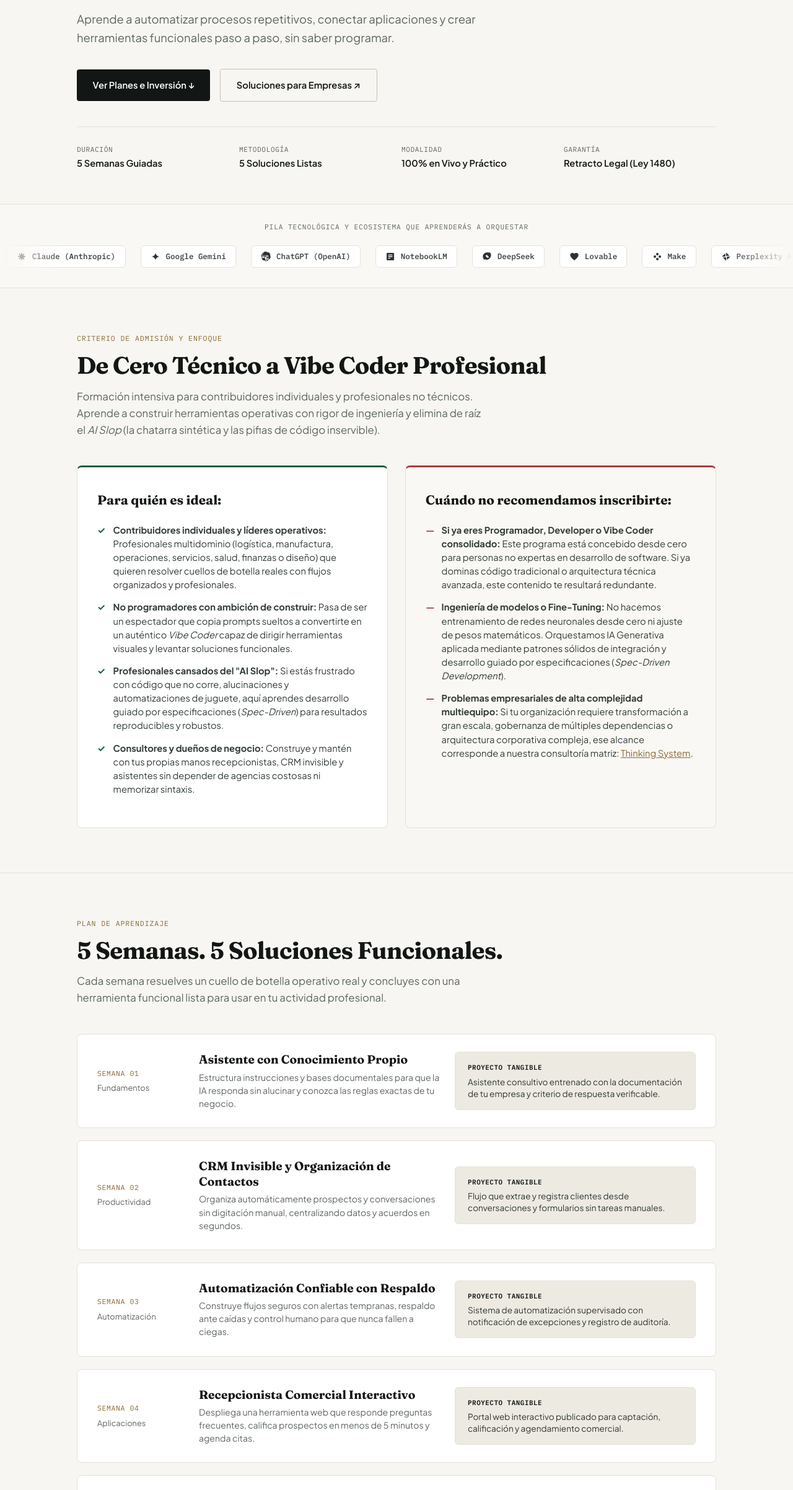
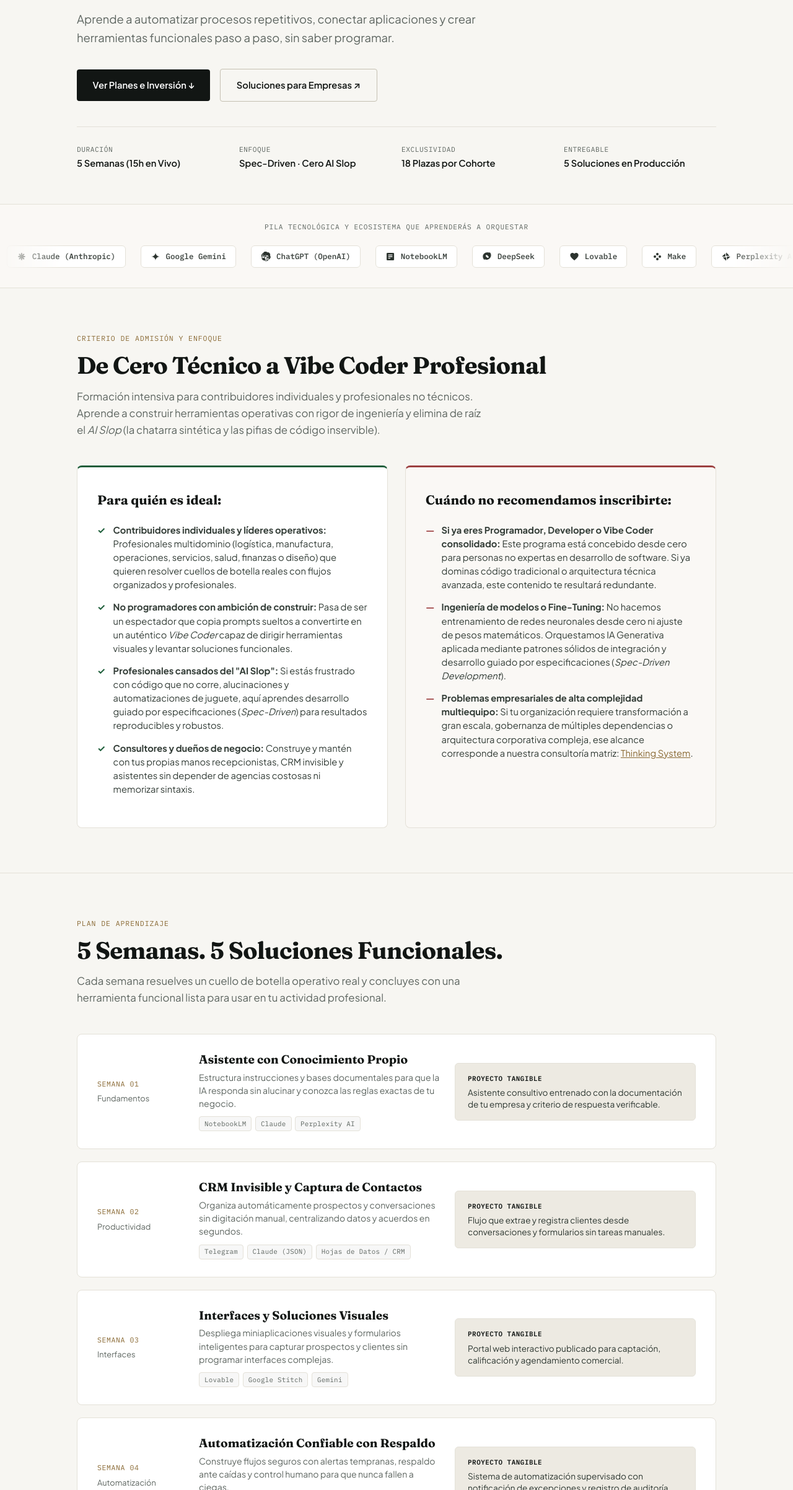
Before and after one commit to willkwolf/automatizar-con-ia-, a plain HTML site: page index.html in a window 1280 px wide. Shown: the part 396-2800 px from the top of the page at 62% size. Drawn offline with Linux system fonts and the light colour scheme.

Commit message:
feat(curriculum): elevate trust badges, detail tools and methodologies in FAQ, and add progressive tech tags

```diff
--- a/index.html
+++ b/index.html
@@ -450,6 +450,33 @@
       color: #2e3832;
       line-height: 1.4;
       display: block;
+    }
+
+    .module-tech-tags {
+      display: flex;
+      flex-wrap: wrap;
+      gap: 0.35rem;
+      margin-top: 0.65rem;
+    }
+
+    .tech-tag {
+      display: inline-flex;
+      align-items: center;
+      gap: 0.25rem;
+      background: rgba(0, 0, 0, 0.03);
+      border: 1px solid var(--border);
+      padding: 0.15rem 0.5rem;
+      border-radius: 4px;
+      font-family: var(--font-mono);
+      font-size: 0.68rem;
+      color: var(--muted);
+      letter-spacing: 0.02em;
+    }
+
+    .tech-tag.advanced {
+      border-color: rgba(197, 160, 89, 0.4);
+      background: rgba(197, 160, 89, 0.1);
+      color: #7d6328;
     }
 
     /* Pricing Section */
@@ -978,19 +1005,19 @@
       <div class="trust-badges">
         <div class="badge-item">
           <span class="badge-label">Duración</span>
-          <span class="badge-value">5 Semanas Guiadas</span>
+          <span class="badge-value">5 Semanas (15h en Vivo)</span>
         </div>
         <div class="badge-item">
-          <span class="badge-label">Metodología</span>
-          <span class="badge-value">5 Soluciones Listas</span>
+          <span class="badge-label">Enfoque</span>
+          <span class="badge-value">Spec-Driven · Cero AI Slop</span>
         </div>
         <div class="badge-item">
-          <span class="badge-label">Modalidad</span>
-          <span class="badge-value">100% en Vivo y Práctico</span>
+          <span class="badge-label">Exclusividad</span>
+          <span class="badge-value">18 Plazas por Cohorte</span>
         </div>
         <div class="badge-item">
-          <span class="badge-label">Garantía</span>
-          <span class="badge-value">Retracto Legal (Ley 1480)</span>
+          <span class="badge-label">Entregable</span>
+          <span class="badge-value">5 Soluciones en Producción</span>
         </div>
       </div>
     </div>
@@ -1138,6 +1165,11 @@
           <div class="module-main">
             <h3>Asistente con Conocimiento Propio</h3>
             <p>Estructura instrucciones y bases documentales para que la IA responda sin alucinar y conozca las reglas exactas de tu negocio.</p>
+            <div class="module-tech-tags">
+              <span class="tech-tag">NotebookLM</span>
+              <span class="tech-tag">Claude</span>
+              <span class="tech-tag">Perplexity AI</span>
+            </div>
           </div>
           <div class="module-deliverable">
             <strong>Proyecto Tangible</strong>
@@ -1151,8 +1183,13 @@
             <span class="module-time">Productividad</span>
           </div>
           <div class="module-main">
-            <h3>CRM Invisible y Organización de Contactos</h3>
+            <h3>CRM Invisible y Captura de Contactos</h3>
             <p>Organiza automáticamente prospectos y conversaciones sin digitación manual, centralizando datos y acuerdos en segundos.</p>
+            <div class="module-tech-tags">
+              <span class="tech-tag">Telegram</span>
+              <span class="tech-tag">Claude (JSON)</span>
+              <span class="tech-tag">Hojas de Datos / CRM</span>
+            </div>
           </div>
           <div class="module-deliverable">
             <strong>Proyecto Tangible</strong>
@@ -1163,11 +1200,36 @@
         <div class="module-item">
           <div class="module-meta">
             <span class="module-number">Semana 03</span>
+            <span class="module-time">Interfaces</span>
+          </div>
+          <div class="module-main">
+            <h3>Interfaces y Soluciones Visuales</h3>
+            <p>Despliega miniaplicaciones visuales y formularios inteligentes para capturar prospectos y clientes sin programar interfaces complejas.</p>
+            <div class="module-tech-tags">
+              <span class="tech-tag">Lovable</span>
+              <span class="tech-tag">Google Stitch</span>
+              <span class="tech-tag">Gemini</span>
+            </div>
+          </div>
+          <div class="module-deliverable">
+            <strong>Proyecto Tangible</strong>
+            <span>Portal web interactivo publicado para captación, calificación y agendamiento comercial.</span>
+          </div>
+        </div>
+
+        <div class="module-item">
+          <div class="module-meta">
+            <span class="module-number">Semana 04</span>
             <span class="module-time">Automatización</span>
           </div>
           <div class="module-main">
             <h3>Automatización Confiable con Respaldo</h3>
             <p>Construye flujos seguros con alertas tempranas, respaldo ante caídas y control humano para que nunca fallen a ciegas.</p>
+            <div class="module-tech-tags">
+              <span class="tech-tag advanced">n8n (Avanzado)</span>
+              <span class="tech-tag advanced">Hostinger VPS</span>
+              <span class="tech-tag">Telegram Alerts</span>
+            </div>
           </div>
           <div class="module-deliverable">
             <strong>Proyecto Tangible</strong>
@@ -1177,27 +1239,18 @@
 
         <div class="module-item">
           <div class="module-meta">
-            <span class="module-number">Semana 04</span>
-            <span class="module-time">Aplicaciones</span>
-          </div>
-          <div class="module-main">
-            <h3>Recepcionista Comercial Interactivo</h3>
-            <p>Despliega una herramienta web que responde preguntas frecuentes, califica prospectos en menos de 5 minutos y agenda citas.</p>
-          </div>
-          <div class="module-deliverable">
-            <strong>Proyecto Tangible</strong>
-            <span>Portal web interactivo publicado para captación, calificación y agendamiento comercial.</span>
-          </div>
-        </div>
-
-        <div class="module-item">
-          <div class="module-meta">
             <span class="module-number">Semana 05</span>
             <span class="module-time">Integración</span>
           </div>
           <div class="module-main">
-            <h3>Equipo de Agentes por Roles Operativos</h3>
+            <h3>Recepcionista & Equipo de Agentes por Rol</h3>
             <p>Configura agentes organizados por funciones de trabajo (recepcionista, asesor y agendador) con derivación estricta a humanos.</p>
+            <div class="module-tech-tags">
+              <span class="tech-tag advanced">n8n</span>
+              <span class="tech-tag advanced">WhatsApp API</span>
+              <span class="tech-tag">Manus / Agentes</span>
+              <span class="tech-tag">Multi-Model</span>
+            </div>
           </div>
           <div class="module-deliverable">
             <strong>Proyecto Tangible</strong>
@@ -1310,17 +1363,27 @@
       <div class="faq-accordion-list">
 
         <details class="faq-accordion">
-          <summary class="faq-summary">¿Qué soluciones exactas construiré durante las 5 semanas?</summary>
+          <summary class="faq-summary">¿Qué herramientas y metodologías aprenderé a lo largo de las 5 semanas?</summary>
           <div class="faq-content">
-            Construirás 5 soluciones operativas basadas en demandas comprobadas de mercado:
-            <ul style="margin: 0.5rem 0 0.5rem 1.25rem; line-height: 1.6;">
-              <li><strong>Asistente con conocimiento propio:</strong> responde con exactitud documental sobre tu negocio sin alucinaciones.</li>
-              <li><strong>CRM invisible:</strong> captura y organiza clientes automáticamente desde conversaciones sin digitación manual.</li>
-              <li><strong>Automatización confiable:</strong> flujos con alertas tempranas, respaldo ante fallos y supervisión humana.</li>
-              <li><strong>Recepcionista comercial:</strong> portal web interactivo que responde preguntas frecuentes, califica prospectos en &lt; 5 minutos y agenda citas.</li>
-              <li><strong>Equipo de agentes por roles:</strong> asistentes coordinados como recepcionista, asesor y agendador con derivación a humanos (*Human-in-the-Loop*).</li>
+            Aprenderás una combinación de <strong>marcos conceptuales de ingeniería</strong> y una <strong>pila de herramientas progresivas</strong>, calibrada para no sobrecargarte desde el inicio:
+            <ul style="margin: 0.6rem 0 0.6rem 1.25rem; line-height: 1.65;">
+              <li><strong>Metodologías de Ingeniería Operativa:</strong>
+                <ul style="margin: 0.35rem 0 0.35rem 1.2rem;">
+                  <li><em>Teoría de Restricciones (TOC / Goldratt):</em> identificación estricta del cuello de botella real de tu operación antes de automatizar, evitando acelerar el caos.</li>
+                  <li><em>Spec-Driven Development:</em> desarrollo guiado por especificaciones claras en lenguaje natural y esquemas JSON, erradicando el <em>AI Slop</em> (chatarra sintética y código roto).</li>
+                  <li><em>Tree of Thoughts (ToT básico):</em> razonamiento estructurado y ramificado para prompts consistentes y toma de decisiones en tareas complejas.</li>
+                  <li><em>Human-in-the-Loop (HITL) y Consenso Multi-Modelo:</em> protocolos de validación cruzada entre modelos (Claude, Gemini, OpenAI) y puntos de aprobación humana antes de acciones críticas.</li>
+                </ul>
+              </li>
+              <li><strong>Pila Tecnológica Progresiva:</strong>
+                <ul style="margin: 0.35rem 0 0.35rem 1.2rem;">
+                  <li><em>Semanas 01 y 02 (Fundamentos y Verdad Operativa):</em> <strong>Google NotebookLM</strong>, <strong>Claude (Anthropic)</strong>, <strong>Google Gemini</strong> y <strong>Perplexity AI</strong> para curaduría documental sin alucinaciones y captura estructurada en bases de datos o CRM.</li>
+                  <li><em>Semana 03 (Interfaces y Soluciones Visuales):</em> <strong>Lovable</strong> y <strong>Google Stitch</strong> para desplegar miniaplicaciones y portales interactivos sin escribir código frontend.</li>
+                  <li><em>Semanas 04 y 05 (Orquestación Avanzada y Agentes):</em> Introducción formal a <strong>n8n</strong> (alojado en VPS propio), <strong>WhatsApp Business API</strong>, <strong>Telegram</strong> y coordinación de agentes por roles (<strong>Manus</strong> / <strong>OpenClaw</strong>) con manejo global de errores y recuperación automática.</li>
+                </ul>
+              </li>
             </ul>
-            <em>Nota:</em> Cada cohorte o participante puede adaptar o proponer un proyecto a la medida de su sector, siempre que se ajuste al alcance técnico del programa.
+            <em>Nota sobre n8n:</em> Consideramos n8n un componente de orquestación técnica avanzada. No te abrumamos con él al inicio: primero dominas la lógica operativa y la especificación en semanas 1 a 3, y en las semanas 4 y 5 lo utilizas para construir flujos integrales robustos.
           </div>
         </details>
 
```
